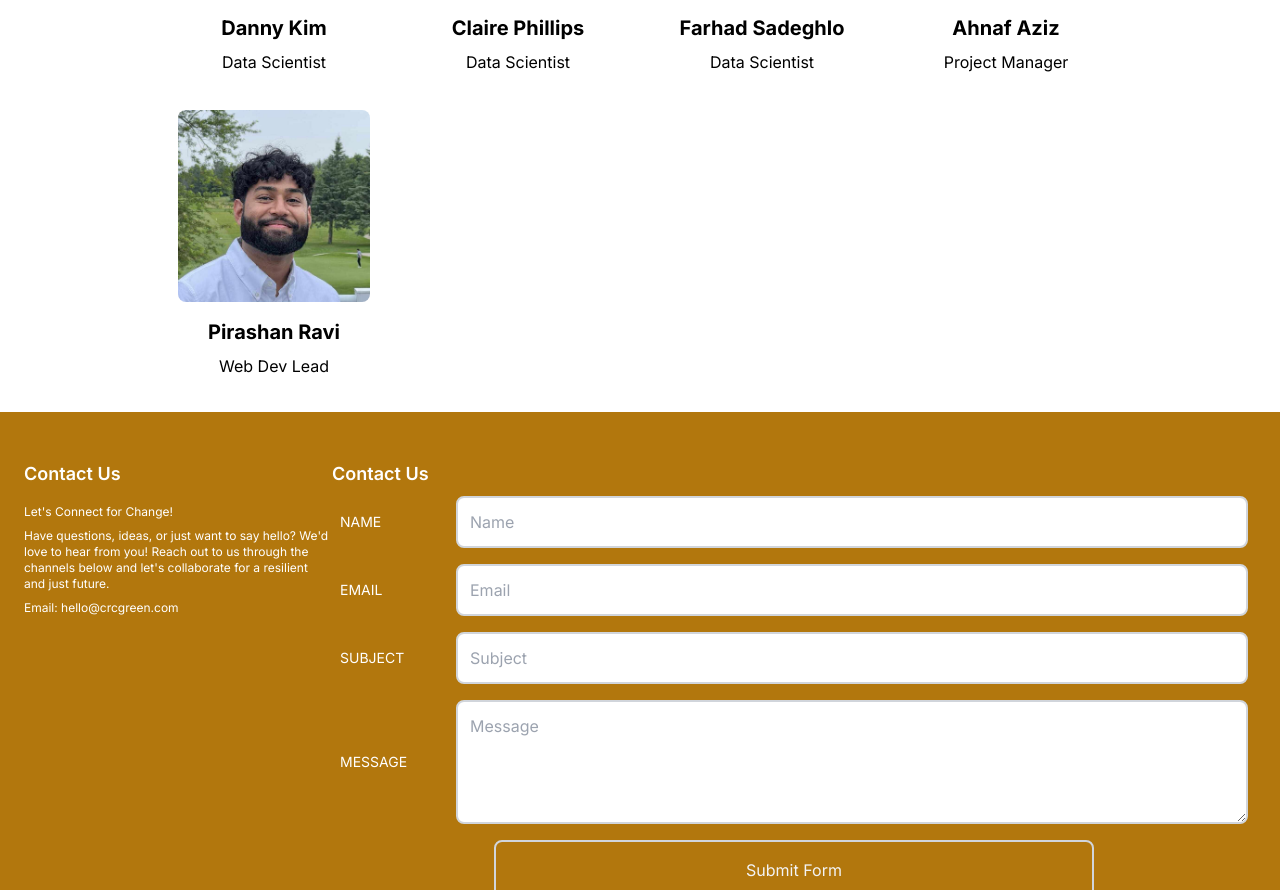
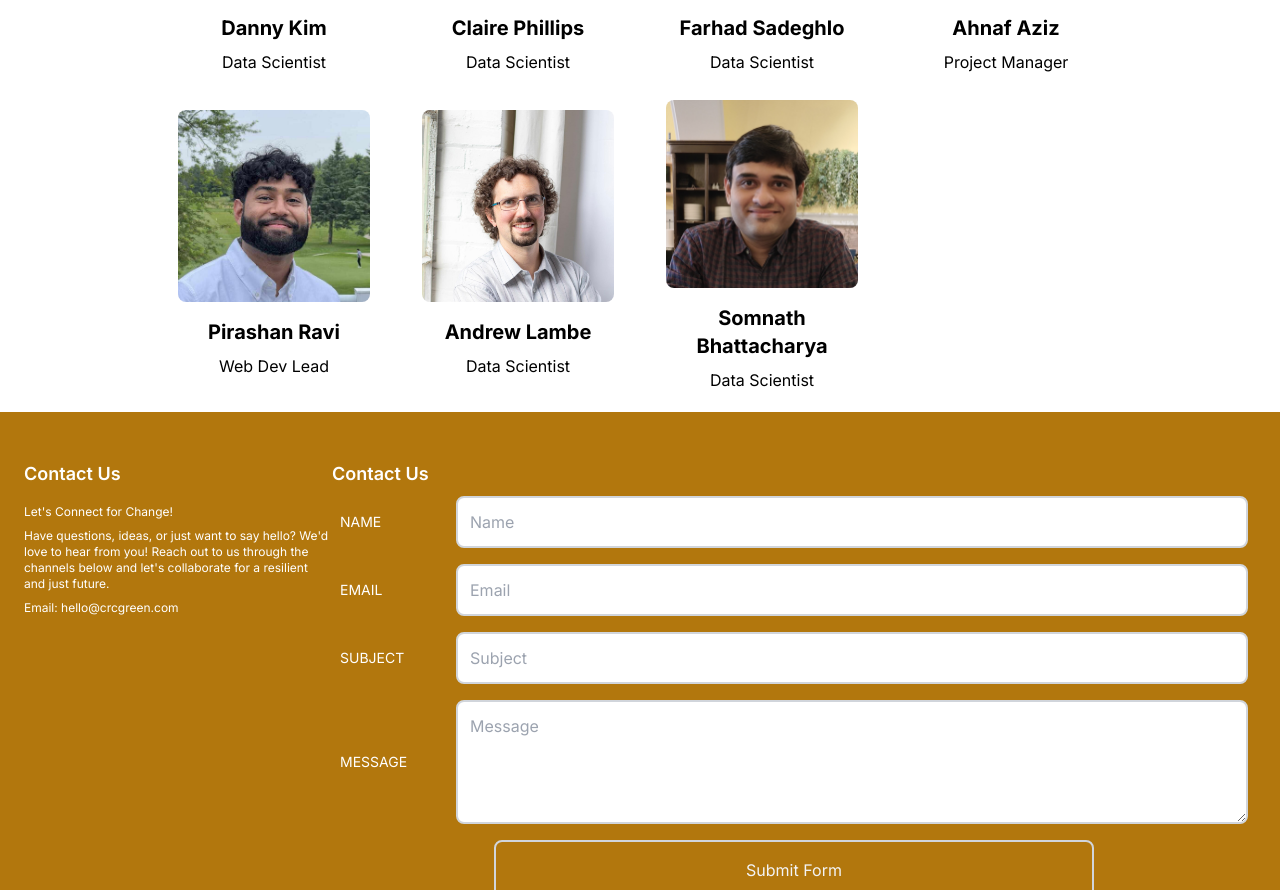
Before and after one commit to Climate-Resilient-Communities/crc_website, a Next.js app: page /ourteam in a window 1280 px wide. Shown: the part 3345-4235 px from the top of the page. Built offline with nearby package versions, Linux system fonts and the light colour scheme.

Commit message:
added Andrew and Somnath images

```diff
--- a/app/ourteam/page.tsx
+++ b/app/ourteam/page.tsx
@@ -168,7 +168,7 @@ export default function OurTeam() {
         <div className="inset-o flex items-center justify-center w-full col-span-2 flex-1 p-4 min-w-8 ">
         <Image
             src="/headshots/Asrar.jpg"
-            alt="Asrar"
+            alt="Asrar Syed"
             width={350}
             height={200}
             className="rounded-lg"
@@ -203,7 +203,7 @@ export default function OurTeam() {
             <div className="flex flex-col items-center justify-center h-full">
             <Image
             src="/headshots/Danny.png"
-            alt="Danny"
+            alt="Danny Kim"
             width={350}
             height={200}
             className="rounded-lg"
@@ -219,7 +219,7 @@ export default function OurTeam() {
           <div className="w-48 h-72 overflow-hidden rounded-lg flex flex-col items-center justify-center mx-auto">
           <Image
             src="/headshots/Claire.jpg"
-            alt="Claire"
+            alt="Claire Phillips"
             width={350}
             height={200}
             className="rounded-lg"
@@ -234,7 +234,7 @@ export default function OurTeam() {
           <div className="w-48 h-72 overflow-hidden rounded-lg flex flex-col items-center justify-center mx-auto">
           <Image
             src="/headshots/Farhad-TT.jpg"
-            alt="Farhad"
+            alt="Farhad Sadeghlo"
             width={350}
             height={200}
             className="rounded-lg"
@@ -249,7 +249,7 @@ export default function OurTeam() {
           <div className="w-48 h-72 overflow-hidden rounded-lg flex flex-col items-center justify-center mx-auto">
           <Image
             src="/headshots/Ahnaf.png"
-            alt="Ahnaf"
+            alt="Ahnaf Aziz"
             width={350}
             height={200}
             className="rounded-lg"
@@ -264,7 +264,7 @@ export default function OurTeam() {
           <div className="w-48 h-72 overflow-hidden rounded-lg flex flex-col items-center justify-center mx-auto">
           <Image
             src="/headshots/Pira.jpg"
-            alt="Pira"
+            alt="Pirashan Ravikumaran"
             width={350}
             height={200}
             className="rounded-lg"
@@ -275,10 +275,40 @@ export default function OurTeam() {
             Web Dev Lead
           </p>
           </div>
+
+          <div className="w-48 h-72 overflow-hidden rounded-lg flex flex-col items-center justify-center mx-auto">
+          <Image
+            src="/headshots/AndrewLambe.jpg"
+            alt="Andrew Lambe"
+            width={350}
+            height={200}
+            className="rounded-lg"
+            layout="intrinsic"
+          />
+            <h1 className="mt-4 mb-2 text-xl font-bold">Andrew Lambe</h1>
+            <p className="text-md">
+            Data Scientist
+          </p>
+          </div>
+
+          <div className="w-48 h-72 overflow-hidden rounded-lg flex flex-col items-center justify-center mx-auto">
+          <Image
+            src="/headshots/Somnath_Bhattacharya.jpg"
+            alt="Somnath Bhattacharya"
+            width={350}
+            height={200}
+            className="rounded-lg"
+            layout="intrinsic"
+          />
+            <h1 className="mt-4 mb-2 text-xl font-bold">Somnath Bhattacharya</h1>
+            <p className="text-md">
+            Data Scientist
+          </p>
+          </div>
+
         </div>
 
-      </div>
-
+        </div>
         </div>
         </div>
         </div>
```
Also changed, not shown: public/headshots/AndrewLambe.jpg (added), public/headshots/Somnath_Bhattacharya.jpg (added).
